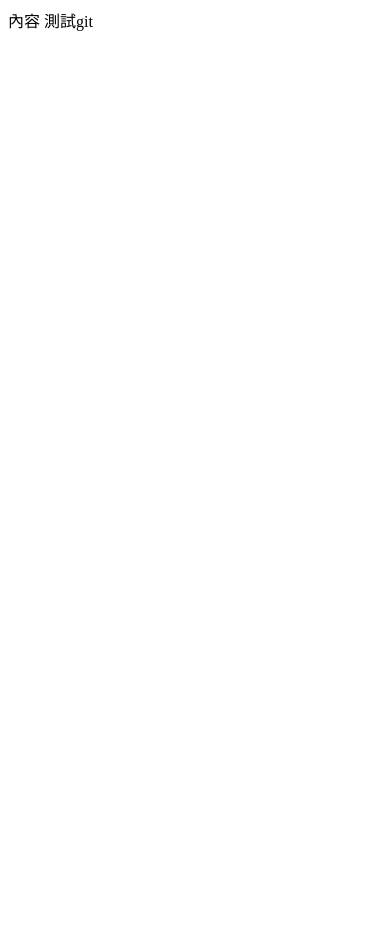
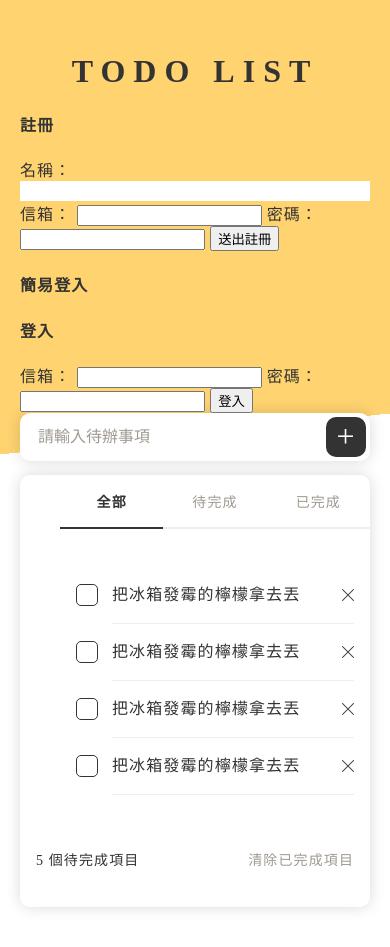
Before and after one commit to KevinHuanggg/todo_list_1, a plain HTML site: page index.html in a window 390 px wide. Before the commit the page ends 844 px from the top, so only its background shows below. Drawn offline with nearby package versions, Linux system fonts and the light colour scheme; some packages are replaced by stand-ins of ours; a script that the page names is missing; a web font is replaced by a local one.

Commit message:
完成了互動功能的function雛形，使用監聽完成註冊以及登入的axios基本功能

```diff
--- a/all.js
+++ b/all.js
@@ -1,5 +1,24 @@
+const registrationForm = document.querySelector("#registrationForm");
+const loginForm = document.querySelector("#loginForm");
+
 const apiURL = `https://todoo.5xcamp.us`;
-let test = "測試git";
+let token = "";
+//Bearer eyJhbGciOiJIUzI1NiJ9.eyJzdWIiOiI2MTA4Iiwic2NwIjoidXNlciIsImF1ZCI6bnVsbCwiaWF0IjoxNzA2MTA3MDM5LCJleHAiOjE3MDc0MDMwMzksImp0aSI6IjExZTAzZDdmLTc5NzAtNDJkZS04YjBjLWYxMjEyOGQxOWVhMiJ9.sxzv1zE7oVFEQduFesaKn-IwggOrOSOqwXIHT81c60U
+
+registrationForm.addEventListener("submit", function (e) {
+  e.preventDefault();
+  let name = document.querySelector("#registrationName").value;
+  let email = document.querySelector("#registrationEmail").value;
+  let password = document.querySelector("#registrationPassword").value;
+  signUp(email, name, password);
+});
+
+loginForm.addEventListener("submit", function (e) {
+  e.preventDefault();
+  let email = document.querySelector("#email").value;
+  let password = document.querySelector("#password").value;
+  login(email, password);
+});
 
 function signUp(email, nickname, password) {
   axios
@@ -10,6 +29,87 @@ function signUp(email, nickname, password) {
         password,
       },
     })
+    .then((res) => {
+      let message = res.data.message;
+      const showAlert = () => {
+        Swal.fire({
+          icon: "success",
+          title: "註冊資訊",
+          text: message,
+        });
+      };
+      showAlert();
+    })
+    .catch((error) => {
+      let errorMessage = error.response.data.message;
+      let errorText = error.response.data.error[0];
+      const showAlert = () => {
+        Swal.fire({
+          icon: "error",
+          title: errorMessage,
+          text: errorText,
+        });
+      };
+      showAlert();
+    });
+}
+
+function login(email, password) {
+  axios
+    .post(`${apiURL}/users/sign_in`, {
+      user: {
+        email: email,
+        password: password,
+      },
+    })
+    .then((res) => {
+      axios.defaults.headers.common["Authorization"] =
+        res.headers.authorization;
+      console.log(res);
+      console.log(res.data);
+    })
+    .catch((error) => console.log(error.response));
+}
+
+function getTodos() {
+  axios
+    .get(`${apiURL}/todos`)
     .then((res) => console.log(res))
     .catch((error) => console.log(error.response));
 }
+
+function addTodo(todo) {
+  axios
+    .post(`${apiURL}/todos`, {
+      todo: {
+        content: todo,
+      },
+    })
+    .then((res) => console.log(res))
+    .catch((error) => console.log(error.response));
+}
+
+function updateTodo(todo, todoId) {
+  axios
+    .put(`${apiURL}/todos/${todoId}`, {
+      todo: {
+        content: todo,
+      },
+    })
+    .then((res) => console.log(res))
+    .catch((error) => console.log(error.response));
+}
+
+function deleteTodo(todoId) {
+  axios
+    .delete(`${apiURL}/todos/${todoId}`)
+    .then((res) => console.log(res))
+    .catch((err) => console.log(err));
+}
+
+function toggleTodo(todoId) {
+  axios
+    .patch(`${apiURL}/todos/${todoId}/toggle`)
+    .then((res) => console.log(res))
+    .catch((err) => console.log(err));
+}
--- a/index.html
+++ b/index.html
@@ -3,11 +3,99 @@
   <head>
     <meta charset="UTF-8" />
     <meta name="viewport" content="width=device-width, initial-scale=1.0" />
-    <title>Document</title>
+    <link rel="stylesheet" href="scss/all.css" />
     <script src="https://cdn.jsdelivr.net/npm/axios/dist/axios.min.js"></script>
+    <title>Todo List App</title>
   </head>
   <body>
-    內容 測試git
+    <div class="container">
+      <h1>TODO LIST</h1>
+      <div>
+        <h4>註冊</h4>
+        <form id="registrationForm">
+          <label for="name">名稱：</label>
+          <input type="text" id="registrationName" name="name" required />
+
+          <label for="email">信箱：</label>
+          <input type="email" id="registrationEmail" name="email" required />
+
+          <label for="password">密碼：</label>
+          <input
+            type="password"
+            id="registrationPassword"
+            name="password"
+            required
+          />
+
+          <button id="registrationBtn" type="submit">送出註冊</button>
+        </form>
+      </div>
+      <div>
+        <h4>簡易登入</h4>
+        <div>
+          <h4>登入</h4>
+          <form id="loginForm">
+            <label for="email">信箱：</label>
+            <input type="email" id="email" name="email" required />
+
+            <label for="password">密碼：</label>
+            <input type="password" id="password" name="password" required />
+
+            <button type="submit">登入</button>
+          </form>
+        </div>
+      </div>
+
+      <div class="card input">
+        <input type="text" placeholder="請輸入待辦事項" />
+        <a href="#" class="btn_add">+</a>
+      </div>
+      <div class="card card_list">
+        <ul class="tab">
+          <li class="active">全部</li>
+          <li>待完成</li>
+          <li>已完成</li>
+        </ul>
+        <div class="cart_content">
+          <ul class="list">
+            <li>
+              <label class="checkbox" for="">
+                <input type="checkbox" />
+                <span>把冰箱發霉的檸檬拿去丟</span>
+              </label>
+              <a href="#" class="delete"></a>
+            </li>
+            <li>
+              <label class="checkbox" for="">
+                <input type="checkbox" />
+                <span>把冰箱發霉的檸檬拿去丟</span>
+              </label>
+              <a href="#" class="delete"></a>
+            </li>
+            <li>
+              <label class="checkbox" for="">
+                <input type="checkbox" />
+                <span>把冰箱發霉的檸檬拿去丟</span>
+              </label>
+              <a href="#" class="delete"></a>
+            </li>
+            <li>
+              <label class="checkbox" for="">
+                <input type="checkbox" />
+                <span>把冰箱發霉的檸檬拿去丟</span>
+              </label>
+              <a href="#" class="delete"></a>
+            </li>
+          </ul>
+          <div class="list_footer">
+            <p>5 個待完成項目</p>
+            <a href="#">清除已完成項目</a>
+          </div>
+        </div>
+      </div>
+    </div>
+
+    <script src="https://cdn.jsdelivr.net/npm/sweetalert2@11"></script>
     <script src="all.js"></script>
   </body>
 </html>
--- /dev/null
+++ b/scss/all.scss
@@ -0,0 +1,234 @@
+@import url("https://fonts.googleapis.com/earlyaccess/notosanstc.css");
+@import url("https://fonts.googleapis.com/css?family=Baloo+Tamma+2:600, 700");
+
+* {
+  box-sizing: border-box;
+}
+html {
+  font-size: 16px;
+  -webkit-tap-highlight-color: transparent;
+}
+$default: #ffd370;
+$dark: #333;
+$gray: #9f9a91;
+$light: #efefef;
+body {
+  min-height: 100vh;
+  background: #eee;
+  display: flex;
+  color: $dark;
+  background-image: linear-gradient(
+    174deg,
+    $default 2%,
+    $default 46%,
+    #ffffff 46%,
+    #ffffff 100%,
+    #e8e8e8 100%
+  );
+  letter-spacing: 0.07em;
+}
+
+h1 {
+  text-align: center;
+  font-size: 3rem;
+  margin-bottom: 1.5rem;
+  font-family: "Baloo Tamma 2";
+  letter-spacing: 0.5rem;
+  font-weight: bold;
+  @media (max-width: 575px) {
+    font-size: 2rem;
+    margin-bottom: 1rem;
+  }
+}
+.container {
+  margin: 3rem auto 1.5rem auto;
+  padding: 0 12px;
+  width: 500px;
+  @media (max-width: 575px) {
+    margin-top: 1.5rem;
+  }
+}
+.card {
+  margin-bottom: 0.5rem;
+  max-width: 100%;
+  padding: 1rem;
+  border-radius: 10px;
+  background: #fff;
+  box-shadow: 0 0 15px 0 rgba(0, 0, 0, 0.15);
+}
+input[type="text"] {
+  width: 100%;
+  border: 0;
+  outline: 0;
+  font-size: 1rem;
+  padding-right: 1rem;
+  color: $dark;
+  &::placeholder {
+    color: $gray;
+  }
+}
+.input {
+  padding: 4px 4px 4px 1rem;
+  display: flex;
+}
+.btn_add {
+  display: flex;
+  align-items: center;
+  justify-content: center;
+  flex-shrink: 0;
+  width: 40px;
+  height: 40px;
+  border-radius: 10px;
+  background: $dark;
+  color: #fff;
+  font-size: 2rem;
+  text-decoration: none;
+}
+
+// card_list
+.card_list {
+  padding: 0;
+}
+
+.tab {
+  list-style: none;
+  display: flex;
+  text-align: center;
+  color: $gray;
+  font-size: 14px;
+  li {
+    padding: 1rem;
+    width: 100%;
+    border-bottom: 2px solid $light;
+    &.active {
+      border-bottom: 2px solid $dark;
+      color: $dark;
+      font-weight: bold;
+    }
+  }
+}
+.cart_content {
+  padding: 0.5rem 1rem 1rem 1rem;
+  @media (max-width: 575px) {
+    padding: 0.5rem 1rem 0.5rem 0.5rem;
+  }
+}
+.list {
+  list-style: none;
+  li {
+    position: relative;
+    padding-right: 2rem;
+    @media (max-width: 575px) {
+      padding-right: 0;
+    }
+    a.delete {
+      position: absolute;
+      opacity: 0;
+      right: 0;
+      top: 50%;
+      transform: translateY(-50%);
+      text-decoration: none;
+      color: $dark;
+      display: block;
+      width: 1rem;
+      height: 1rem;
+      background: #000;
+      background-image: url("../img/X-icon.jpg");
+      background-size: contain;
+      @media (max-width: 575px) {
+        opacity: 1;
+        width: 12px;
+        height: 12px;
+      }
+    }
+    &:hover a.delete {
+      opacity: 1;
+      transition: opacity 0.3s ease;
+    }
+  }
+}
+
+.list_footer {
+  display: flex;
+  align-items: center;
+  justify-content: space-between;
+  padding: 1.5rem 2rem 1rem 0.5rem;
+  font-size: 14px;
+  a {
+    color: $gray;
+    text-decoration: none;
+  }
+  @media (max-width: 575px) {
+    padding: 1.5rem 0 1rem 0.5rem;
+  }
+}
+
+.checkbox {
+  position: relative;
+  user-select: none;
+  width: 100%;
+  display: block;
+  padding-left: 44px;
+  cursor: pointer;
+  span {
+    display: block;
+    padding: 1rem 0;
+    border-bottom: 1px solid #eee;
+    line-height: 1.5;
+    @media (max-width: 575px) {
+      padding-right: 1rem;
+    }
+  }
+  input {
+    position: absolute;
+    top: 0;
+    left: 0;
+    opacity: 0;
+    cursor: pointer;
+    display: block;
+    height: 100%;
+    width: 100%;
+    margin: 0;
+  }
+  span::before {
+    content: "";
+    position: absolute;
+    left: 0.5rem;
+    top: 50%;
+    transform: translateY(-50%) scale(1);
+    height: 20px;
+    width: 20px;
+    border-radius: 5px;
+    border: 1px solid $dark;
+    pointer-events: none;
+    transition: 0.3s ease;
+  }
+  span::after {
+    content: "";
+    position: absolute;
+    left: 14px;
+    top: 27%;
+    transform: rotate(45deg);
+    height: 15px;
+    width: 0.5rem;
+    border-radius: 1px;
+    border-bottom: 3px solid $default;
+    border-right: 3px solid $default;
+    pointer-events: none;
+    opacity: 0;
+    transition: 0.3s ease;
+  }
+  input:checked {
+    ~ span {
+      color: $gray;
+      text-decoration: line-through;
+    }
+    ~ span::before {
+      border-color: transparent;
+      transform: translateY(-50%) scale(0);
+    }
+    ~ span::after {
+      opacity: 1;
+    }
+  }
+}
```
Also changed, not shown: img/X-icon.jpg (added), scss/all.css (added), 1 other file.
